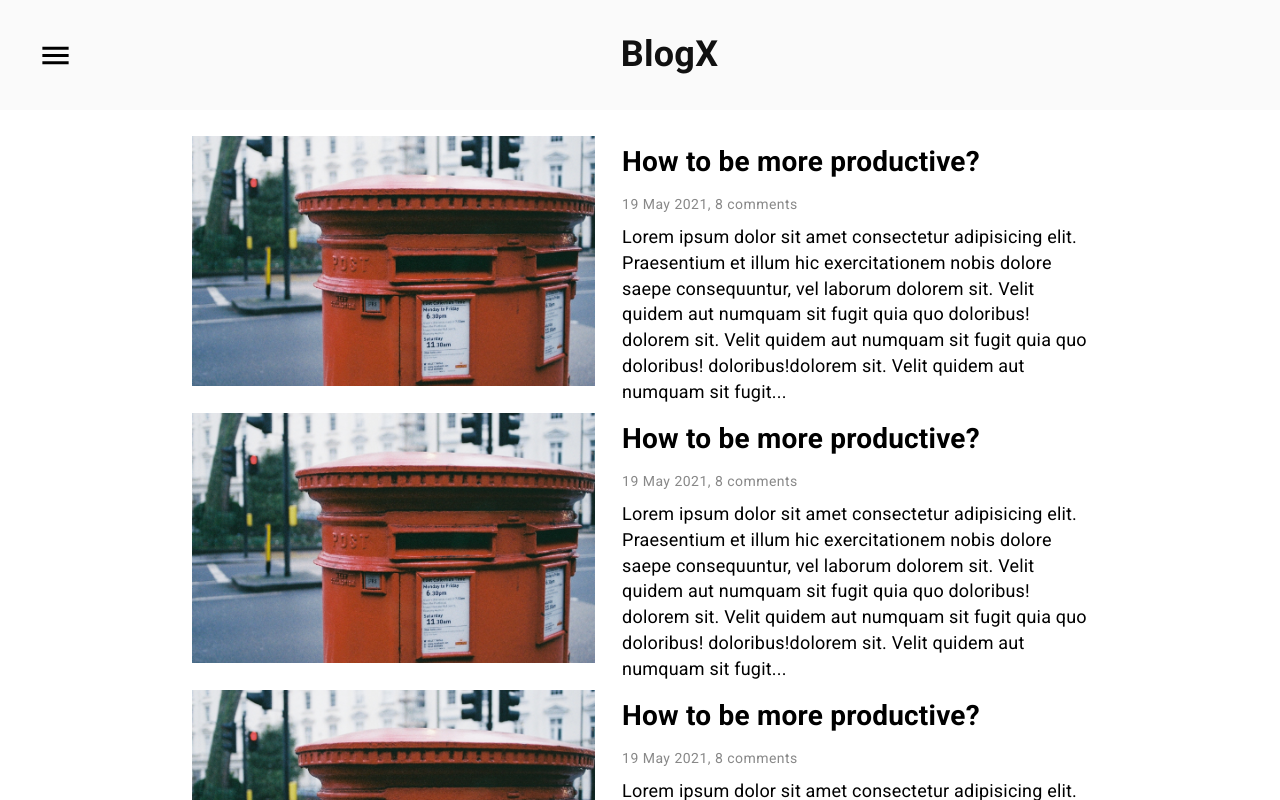
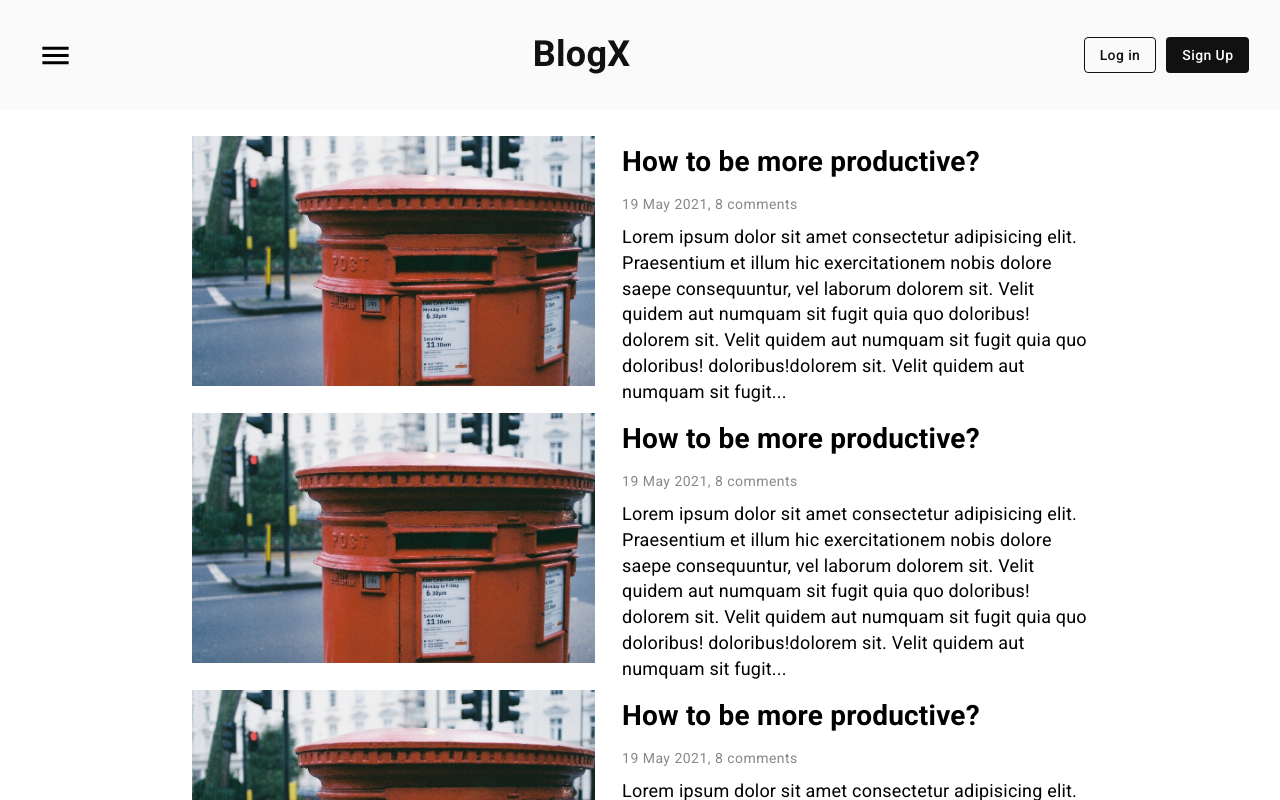
Before and after one commit to Nyamekesse/neuvo, a React (Vite) app in the folder client/: page / in a window 1280 px wide. Shown: the top 800 px of the page. Built offline with nearby package versions, Linux system fonts and the light colour scheme.

Commit message:
added log in and sign up buttons to header

```diff
--- a/client/src/components/Header/index.jsx
+++ b/client/src/components/Header/index.jsx
@@ -1,7 +1,7 @@
 import React from "react";
-import { Container, Title } from "./style";
+import { ButtonGroup, Container, Title } from "./style";
 import MenuIcon from "@mui/icons-material/Menu";
-import { IconButton, Typography } from "@mui/material";
+import { Button, IconButton, Typography } from "@mui/material";
 import { Link } from "react-router-dom";
 
 const Header = () => {
@@ -23,6 +23,35 @@ const Header = () => {
             <Link to={"/"}>BlogX</Link>
           </Typography>
         </Title>
+        <ButtonGroup>
+          <Button
+            variant="outlined"
+            size="medium"
+            disableElevation
+            sx={{
+              textTransform: "initial",
+              margin: "0 5px",
+              border: "1px solid #111",
+
+              ":hover, :active": {
+                border: "1px solid #111",
+                backgroundColor: "initial",
+              },
+            }}
+          >
+            <Link to={"/log-in"}>Log in</Link>
+          </Button>
+          <Button
+            variant="contained"
+            size="medium"
+            disableElevation
+            sx={{ backgroundColor: "#111", margin: "0 5px" }}
+          >
+            <Link to={"/sign-up"} style={{ color: "#fff" }}>
+              Sign up
+            </Link>
+          </Button>
+        </ButtonGroup>
       </Container>
     </>
   );
--- a/client/src/components/Header/style.jsx
+++ b/client/src/components/Header/style.jsx
@@ -9,8 +9,15 @@ export const Container = styled(Box)(({ theme }) => ({
   alignItems: "center",
   backgroundColor: "#fafafa",
   marginBottom: "2%",
+  justifyContent: "space-between",
 }));
 
 export const Title = styled(Box)(({ theme }) => ({
-  width: "100%",
+  // width: "100%",
 }));
+
+export const ButtonGroup = styled(Box)(({ theme }) => ({
+  display: "flex",
+  flexDirection: "row",
+  width: "auto",
+}));
```
